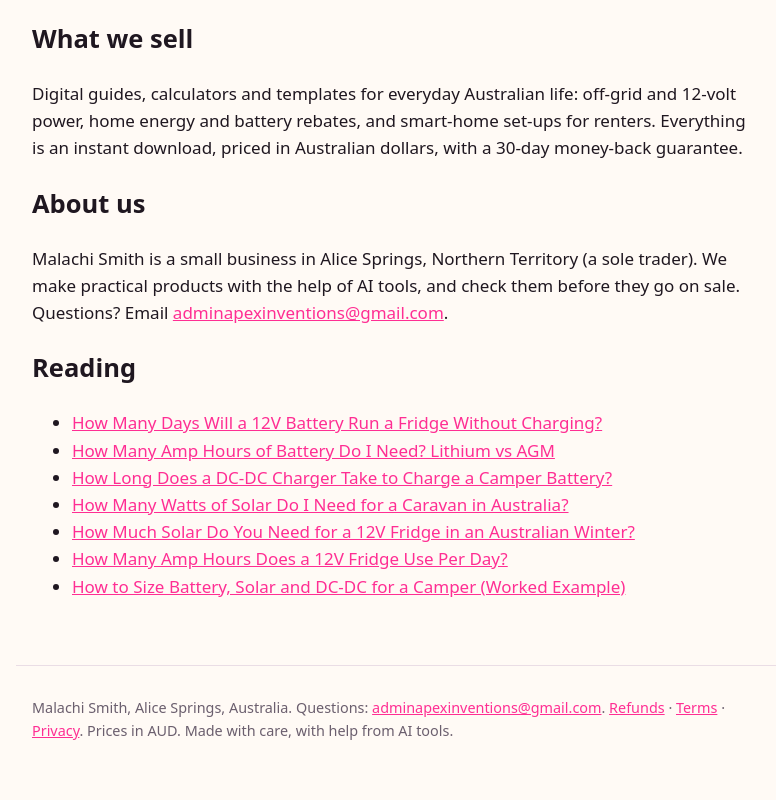
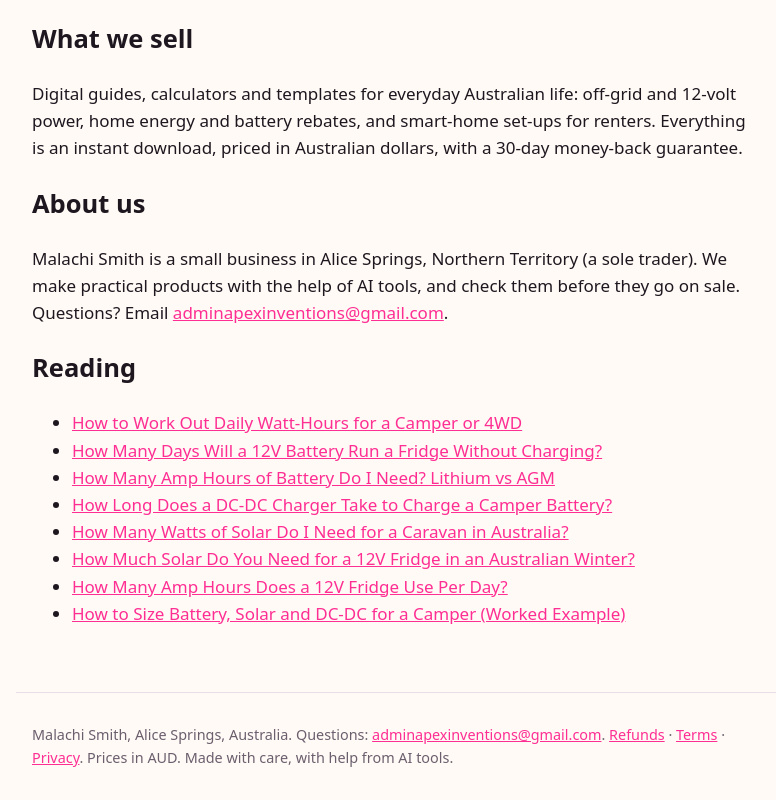
Before and after one commit to mavie03/shop, a plain HTML site: page index.html in a window 1280 px wide. Shown: the part 761-1561 px from the top of the page, without its empty margins (244-1020 px from the left). Before the commit the page ends 1534 px from the top, so only its background shows below. Drawn offline with Linux system fonts and the light colour scheme.

Commit message:
Shop: index.html

```diff
--- a/index.html
+++ b/index.html
@@ -22,7 +22,7 @@ money-back guarantee.</p>
 <h2>About us</h2>
 <p>Malachi Smith is a small business in Alice Springs, Northern Territory (a sole trader). We make
 practical products with the help of AI tools, and check them before they go on sale. Questions? Email <a href="mailto:adminapexinventions@gmail.com">adminapexinventions@gmail.com</a>.</p>
-<h2>Reading</h2><ul><li><a href="https://mavie03.github.io/shop/a/how-many-days-will-a-12v-battery-run-a-fridge-without-chargi/">How Many Days Will a 12V Battery Run a Fridge Without Charging?</a></li><li><a href="https://mavie03.github.io/shop/a/how-many-amp-hours-of-battery-do-i-need-lithium-vs-agm/">How Many Amp Hours of Battery Do I Need? Lithium vs AGM</a></li><li><a href="https://mavie03.github.io/shop/a/how-long-does-a-dc-dc-charger-take-to-charge-a-camper-batter/">How Long Does a DC-DC Charger Take to Charge a Camper Battery?</a></li><li><a href="https://mavie03.github.io/shop/a/how-many-watts-of-solar-do-i-need-for-a-caravan-in-australia/">How Many Watts of Solar Do I Need for a Caravan in Australia?</a></li><li><a href="https://mavie03.github.io/shop/a/how-much-solar-do-you-need-for-a-12v-fridge-in-an-australian/">How Much Solar Do You Need for a 12V Fridge in an Australian Winter?</a></li><li><a href="https://mavie03.github.io/shop/a/how-many-amp-hours-does-a-12v-fridge-use-per-day/">How Many Amp Hours Does a 12V Fridge Use Per Day?</a></li><li><a href="https://mavie03.github.io/shop/a/how-to-size-battery-solar-and-dc-dc-for-a-camper-worked-exam/">How to Size Battery, Solar and DC-DC for a Camper (Worked Example)</a></li></ul></main>
+<h2>Reading</h2><ul><li><a href="https://mavie03.github.io/shop/a/how-to-work-out-daily-watt-hours-for-a-camper-or-4wd/">How to Work Out Daily Watt-Hours for a Camper or 4WD</a></li><li><a href="https://mavie03.github.io/shop/a/how-many-days-will-a-12v-battery-run-a-fridge-without-chargi/">How Many Days Will a 12V Battery Run a Fridge Without Charging?</a></li><li><a href="https://mavie03.github.io/shop/a/how-many-amp-hours-of-battery-do-i-need-lithium-vs-agm/">How Many Amp Hours of Battery Do I Need? Lithium vs AGM</a></li><li><a href="https://mavie03.github.io/shop/a/how-long-does-a-dc-dc-charger-take-to-charge-a-camper-batter/">How Long Does a DC-DC Charger Take to Charge a Camper Battery?</a></li><li><a href="https://mavie03.github.io/shop/a/how-many-watts-of-solar-do-i-need-for-a-caravan-in-australia/">How Many Watts of Solar Do I Need for a Caravan in Australia?</a></li><li><a href="https://mavie03.github.io/shop/a/how-much-solar-do-you-need-for-a-12v-fridge-in-an-australian/">How Much Solar Do You Need for a 12V Fridge in an Australian Winter?</a></li><li><a href="https://mavie03.github.io/shop/a/how-many-amp-hours-does-a-12v-fridge-use-per-day/">How Many Amp Hours Does a 12V Fridge Use Per Day?</a></li><li><a href="https://mavie03.github.io/shop/a/how-to-size-battery-solar-and-dc-dc-for-a-camper-worked-exam/">How to Size Battery, Solar and DC-DC for a Camper (Worked Example)</a></li></ul></main>
 <footer><p>Malachi Smith, Alice Springs, Australia. Questions: <a href="mailto:adminapexinventions@gmail.com">adminapexinventions@gmail.com</a>.
 <a href="https://mavie03.github.io/shop/refunds/">Refunds</a> · <a href="https://mavie03.github.io/shop/terms/">Terms</a> ·
 <a href="https://mavie03.github.io/shop/privacy/">Privacy</a>. Prices in AUD. Made with care, with help from AI tools.</p></footer></body></html>
```
